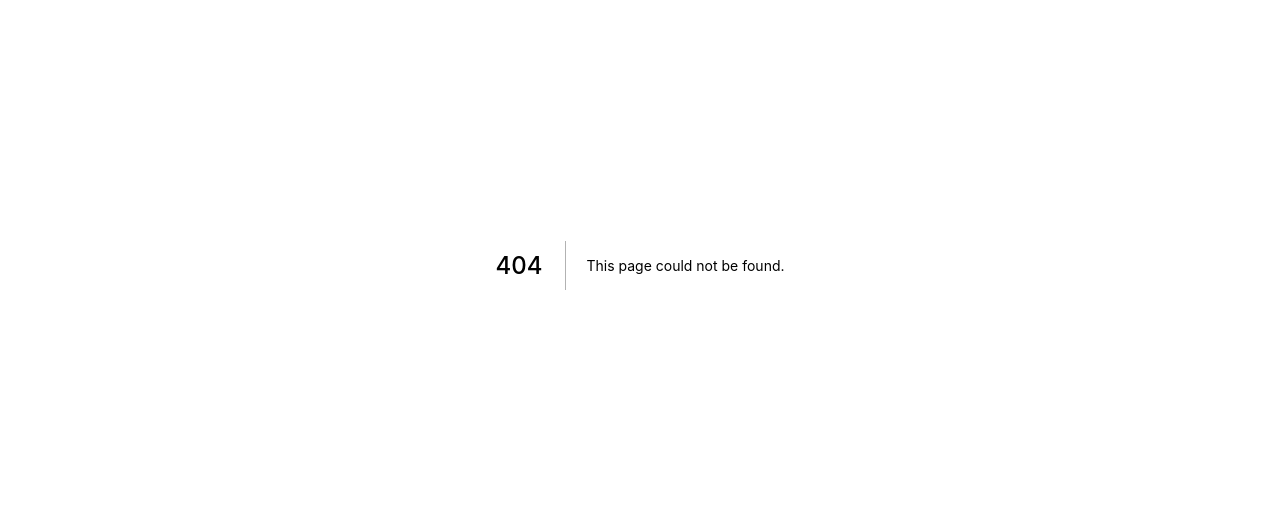
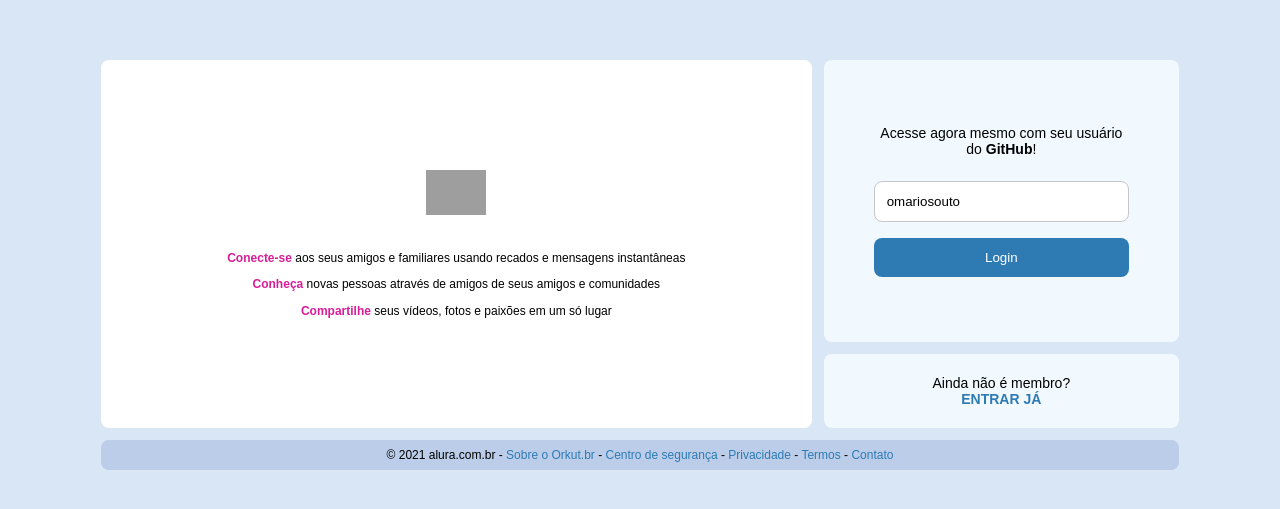
Before and after one commit to dandankara/alurakut, a Next.js app: page /login in a window 1280 px wide. Before the commit this address had no page. Shown: the part 135-644 px from the top of the page. Built offline with nearby package versions, Linux system fonts and the light colour scheme; grey boxes are pictures that could not be loaded.

Commit message:
add loginPage

```diff
--- a/pages/index.js
+++ b/pages/index.js
@@ -91,7 +91,7 @@
       method: 'POST',
       headers: {
         'Authorization': 'b20ced582b4fb84489a7335cdc3331',
-        'Content-Type': 'aplication/json',
+        'Content-Type': 'application/json',
         'Accept': 'aplication/json',
       },
       //converte um obejto para Json JSON.Stringfy
--- /dev/null
+++ b/pages/login.js
@@ -0,0 +1,84 @@
+
+
+import React from 'react';
+// Hook do NextJS
+import { useRouter } from 'next/router';
+// import nookies from 'nookies';
+
+export default function LoginScreen() {
+  const router = useRouter();
+  const [githubUser, setGithubUser] = React.useState('omariosouto');
+
+  return (
+    <main style={{ display: 'flex', flex: 1, alignItems: 'center', justifyContent: 'center' }}>
+      <div className="loginScreen">
+        <section className="logoArea">
+          <img src="https://alurakut.vercel.app/logo.svg" />
+
+          <p><strong>Conecte-se</strong> aos seus amigos e familiares usando recados e mensagens instantâneas</p>
+          <p><strong>Conheça</strong> novas pessoas através de amigos de seus amigos e comunidades</p>
+          <p><strong>Compartilhe</strong> seus vídeos, fotos e paixões em um só lugar</p>
+        </section>
+
+        <section className="formArea">
+          <form className="box" onSubmit={(infosDoEvento) => {
+                infosDoEvento.preventDefault();
+                // alert('Alguém clicou no botão!')
+                console.log('Usuário: ', githubUser)
+                fetch('https://alurakut.vercel.app/api/login', {
+                    method: 'POST',
+                    headers: {
+                       'Content-Type': 'application/json'
+                    },
+                    body: JSON.stringify({ githubUser: githubUser })
+                })
+                .then(async (respostaDoServer) => {
+                    const dadosDaResposta = await respostaDoServer.json()
+                    const token = dadosDaResposta.token;
+                    nookies.set(null, 'USER_TOKEN', token, {
+                        path: '/',
+                        maxAge: 86400 * 7
+                    })
+                    router.push('/')
+                })
+          }}>
+            <p>
+              Acesse agora mesmo com seu usuário do <strong>GitHub</strong>!
+          </p>
+            <input
+                placeholder="Usuário"
+                value={githubUser}
+                onChange={(evento) => {
+                    setGithubUser(evento.target.value)
+                }}
+            />
+            {githubUser.length === 0
+                ? 'Preencha o campo'
+                : ''
+            }
+            <button type="submit">
+              Login
+            </button>
+          </form>
+
+          <footer className="box">
+            <p>
+              Ainda não é membro? <br />
+              <a href="/login">
+                <strong>
+                  ENTRAR JÁ
+              </strong>
+              </a>
+            </p>
+          </footer>
+        </section>
+
+        <footer className="footerArea">
+          <p>
+            © 2021 alura.com.br - <a href="/">Sobre o Orkut.br</a> - <a href="/">Centro de segurança</a> - <a href="/">Privacidade</a> - <a href="/">Termos</a> - <a href="/">Contato</a>
+          </p>
+        </footer>
+      </div>
+    </main>
+  )
+}
```
